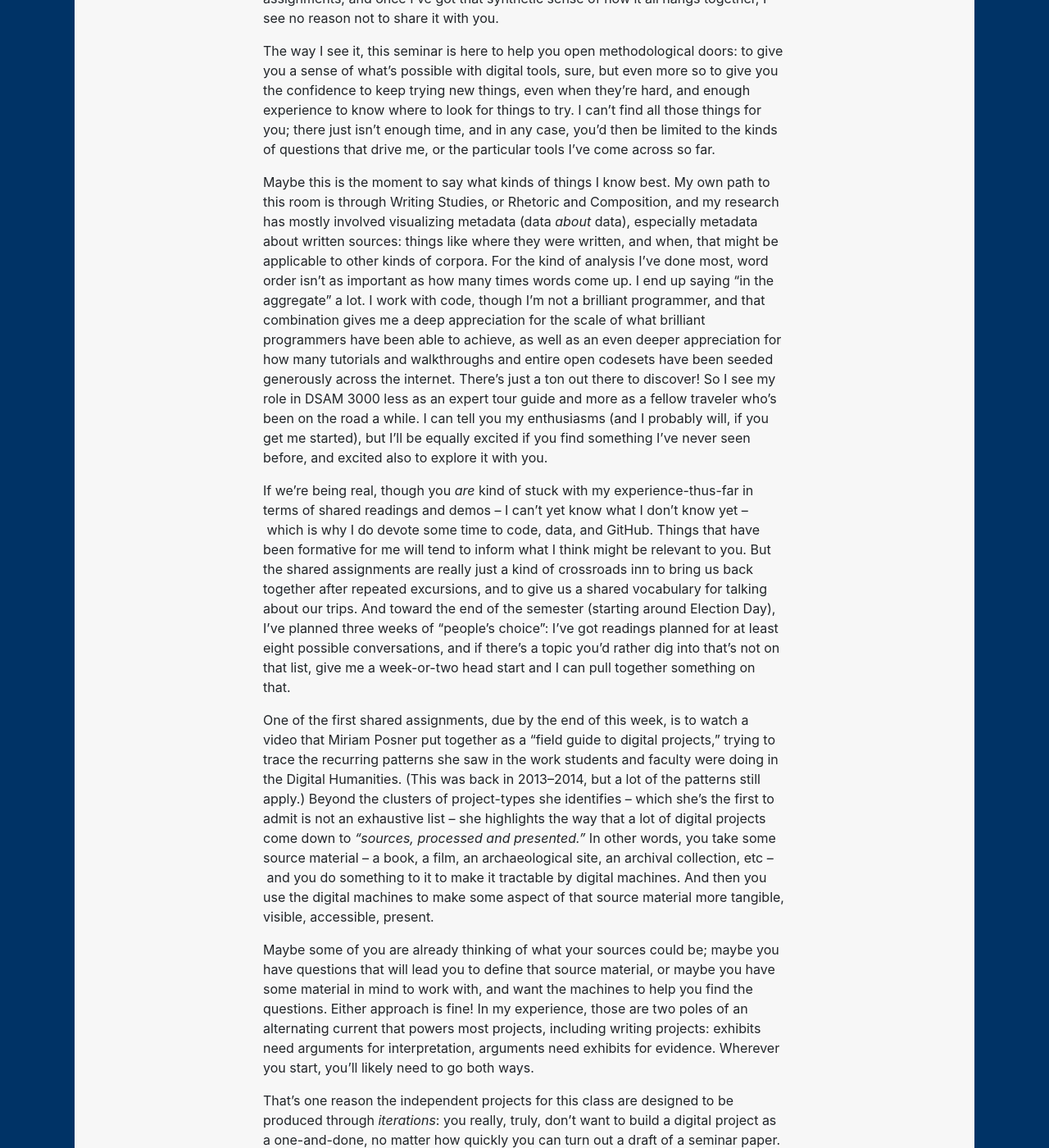
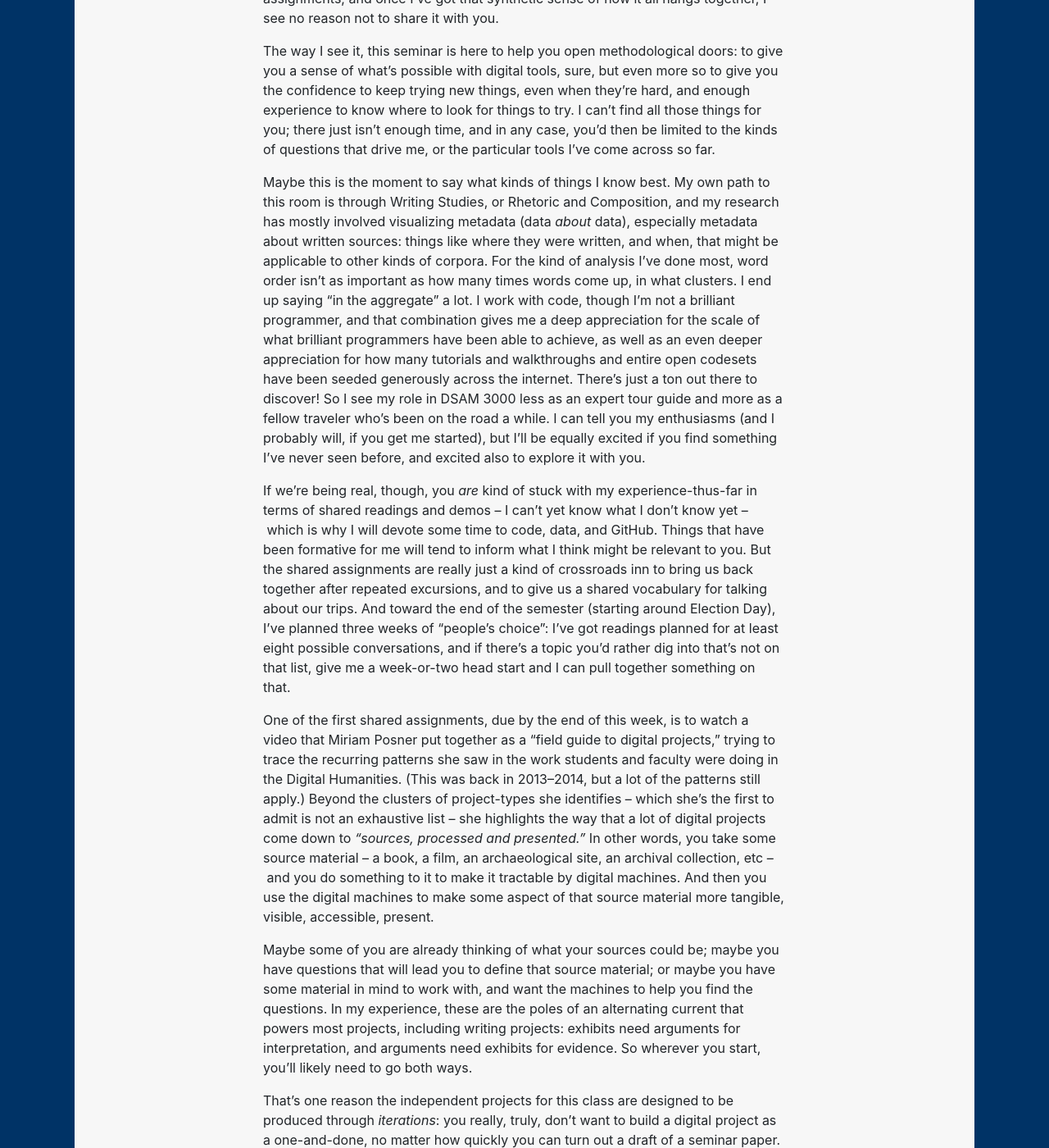
Before and after one commit to benmiller314/dsam2024fall, a Jekyll site: the page built from uploads/letter-from-ben-2024.md, in a window 1280 px wide and 1400 px high, scrolled down 467 px. Shown: the whole window at 82% size. Built offline with Jekyll 4.4.1, drawn with Linux system fonts in a browser that asks for light colours; our own code applies the rules of GitHub Pages for plain Markdown files; some of the changed text lies outside the part shown.

Commit message:
checking links, improving punctuation

```diff
--- a/uploads/letter-from-ben-2024.md
+++ b/uploads/letter-from-ben-2024.md
@@ -28,7 +28,7 @@ Composition, and my research has mostly involved visualizing metadata
 (data *about* data), especially metadata about written sources: things
 like where they were written, and when, that might be applicable to
 other kinds of corpora. For the kind of analysis I've done most, word
-order isn't as important as how many times words come up. I end up
+order isn't as important as how many times words come up, in what clusters. I end up
 saying "in the aggregate" a lot. I work with code, though I'm not a
 brilliant programmer, and that combination gives me a deep appreciation
 for the scale of what brilliant programmers have been able to achieve,
@@ -41,9 +41,9 @@ probably will, if you get me started), but I'll be equally excited if
 you find something I've never seen before, and excited also to explore
 it with you.
 
-If we're being real, though you *are* kind of stuck with my
+If we're being real, though, you *are* kind of stuck with my
 experience-thus-far in terms of shared readings and demos -- I can't yet
-know what I don't know yet -- which is why I do devote some time to
+know what I don't know yet -- which is why I will devote some time to
 code, data, and GitHub. Things that have been formative for me will tend
 to inform what I think might be relevant to you. But the shared
 assignments are really just a kind of crossroads inn to bring us back
@@ -70,13 +70,12 @@ digital machines to make some aspect of that source material more
 tangible, visible, accessible, present.
 
 Maybe some of you are already thinking of what your sources could be;
-maybe you have questions that will lead you to define that source
-material, or maybe you have some material in mind to work with, and want
-the machines to help you find the questions. Either approach is fine! In
-my experience, those are two poles of an alternating current that powers
-most projects, including writing projects: exhibits need arguments for
-interpretation, arguments need exhibits for evidence. Wherever you
-start, you'll likely need to go both ways.
+maybe you have questions that will lead you to define that source material;
+or maybe you have some material in mind to work with, and want the machines
+to help you find the questions. In my experience, these are the poles of an
+alternating current that powers most projects, including writing projects:
+exhibits need arguments for interpretation, and arguments need exhibits
+for evidence. So wherever you start, you’ll likely need to go both ways.
 
 That's one reason the independent projects for this class are designed
 to be produced through *iterations*: you really, truly, don't want to
```
Also changed, not shown: other parts of uploads/letter-from-ben-2024.md (+7 -7 lines), oldplans/week-01.md (+8 -8 lines), 1 other file.
